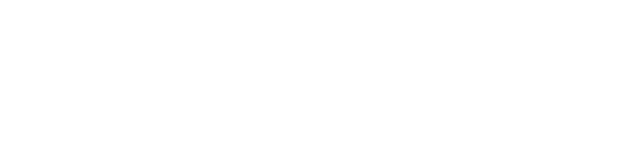
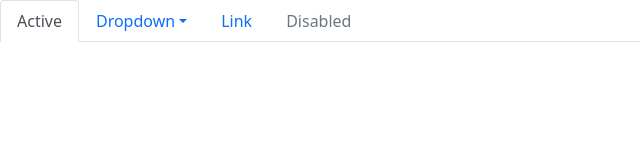
Before and after one commit to austinlu1225/aerodynamikdancecrew.github.io, a plain HTML site: page index.html in a window 1280 px wide. Shown: the whole page, without its empty margins (0-640 px from the left). Drawn offline with nearby package versions, Linux system fonts and the light colour scheme.

Commit message:
Update index.html

```diff
--- a/index.html
+++ b/index.html
@@ -2,4 +2,27 @@
   <head>
     <link href="https://cdn.jsdelivr.net/npm/bootstrap@5.1.3/dist/css/bootstrap.min.css" rel="stylesheet" integrity="sha384-1BmE4kWBq78iYhFldvKuhfTAU6auU8tT94WrHftjDbrCEXSU1oBoqyl2QvZ6jIW3" crossorigin="anonymous">
   </head>
+
+  <ul class="nav nav-tabs">
+  <li class="nav-item">
+    <a class="nav-link active" aria-current="page" href="#">Active</a>
+  </li>
+  <li class="nav-item dropdown">
+    <a class="nav-link dropdown-toggle" data-bs-toggle="dropdown" href="#" role="button" aria-expanded="false">Dropdown</a>
+    <ul class="dropdown-menu">
+      <li><a class="dropdown-item" href="#">Action</a></li>
+      <li><a class="dropdown-item" href="#">Another action</a></li>
+      <li><a class="dropdown-item" href="#">Something else here</a></li>
+      <li><hr class="dropdown-divider"></li>
+      <li><a class="dropdown-item" href="#">Separated link</a></li>
+    </ul>
+  </li>
+  <li class="nav-item">
+    <a class="nav-link" href="#">Link</a>
+  </li>
+  <li class="nav-item">
+    <a class="nav-link disabled">Disabled</a>
+  </li>
+</ul>
+
 </html>
```
